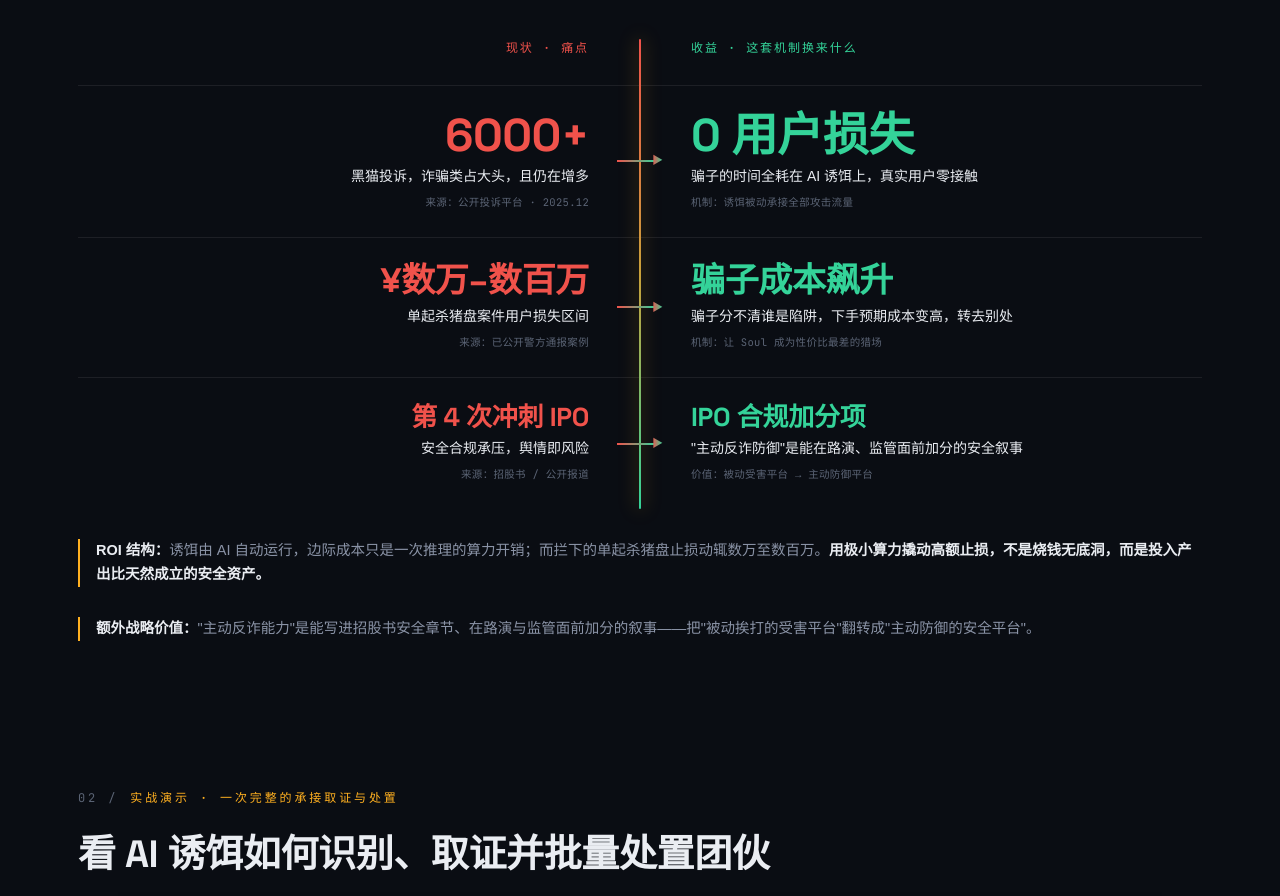
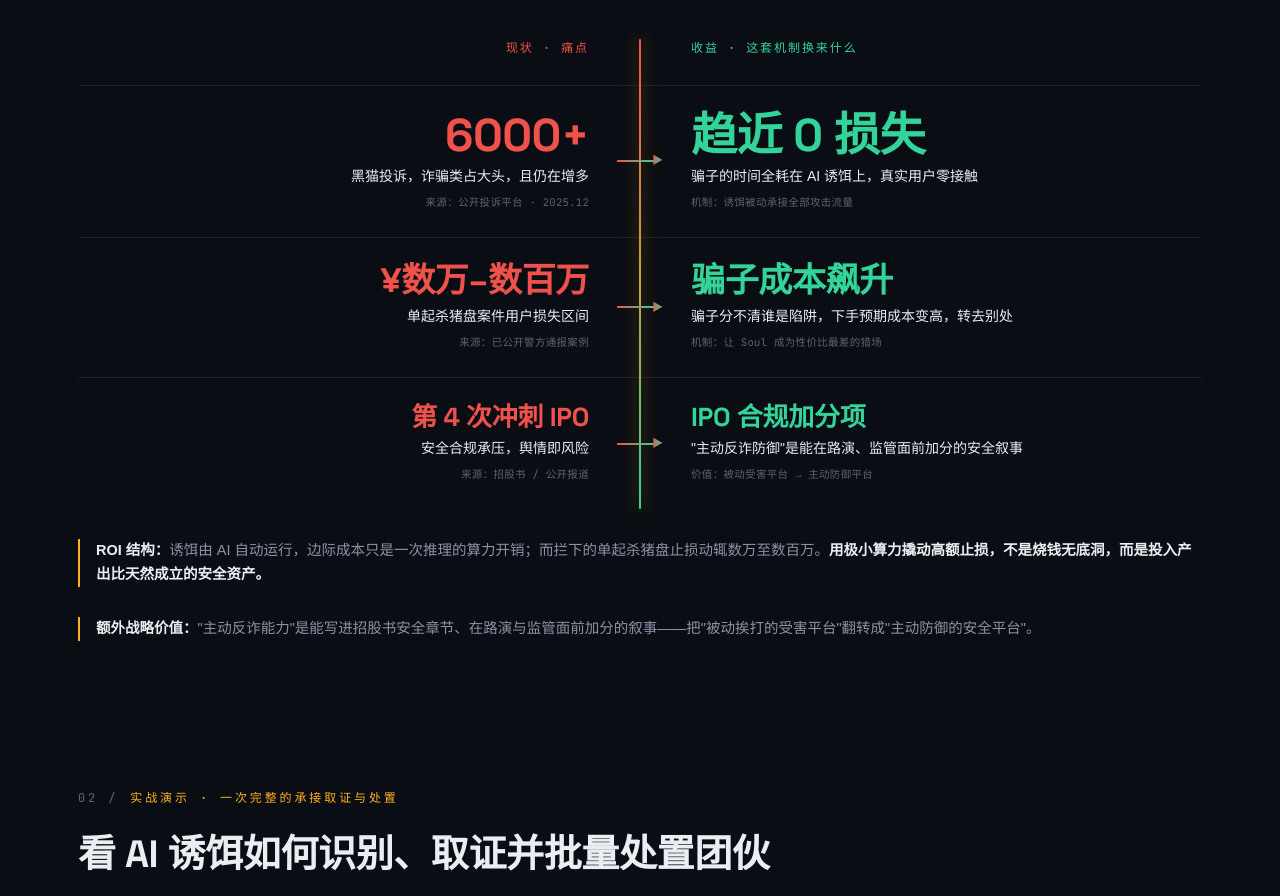
Before and after one commit to Yaoxinyu1307/honeypot-demo, a plain HTML site: page index.html in a window 1280 px wide. Shown: the part 1159-2055 px from the top of the page. Drawn offline with nearby package versions, Linux system fonts and the light colour scheme.

Commit message:
Add files via upload

```diff
--- a/index.html
+++ b/index.html
@@ -380,7 +380,7 @@ footer{padding:50px 0;border-top:1px solid var(--line);margin-top:40px;text-alig
       </div>
       <div class="vs-arrow"><span class="ar-line"></span><span class="ar-head">▶</span></div>
       <div class="vs-cell gain">
-        <div class="vs-num">0 用户损失</div>
+        <div class="vs-num">趋近 0 损失</div>
         <div class="vs-desc">骗子的时间全耗在 AI 诱饵上，真实用户零接触</div>
         <div class="vs-meta">机制：诱饵被动承接全部攻击流量</div>
       </div>
```
